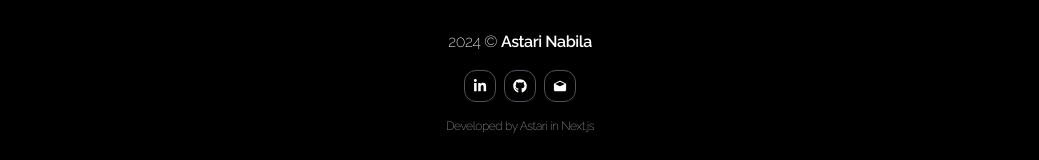
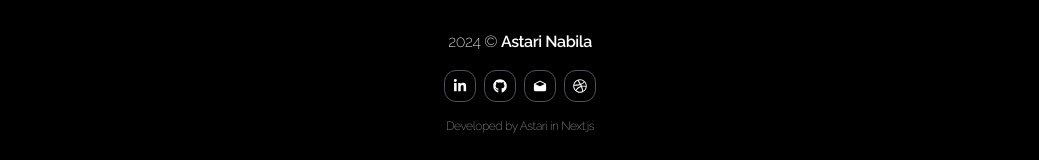
Before and after one commit to astnab/Astari, a Next.js app in the folder resume/: page / in a window 1280 px wide. Shown: the part 2145-2305 px from the top of the page, without its empty margins (120-1159 px from the left). Built offline with nearby package versions, Linux system fonts and the light colour scheme.

Commit message:
added dribbble link

```diff
--- a/resume/src/app/_components/Footer2.jsx
+++ b/resume/src/app/_components/Footer2.jsx
@@ -1,6 +1,6 @@
 import React from "react";
 import Link from "next/link";
-import { FaLinkedinIn, FaGithub } from "react-icons/fa";
+import { FaLinkedinIn, FaGithub, FaDribbble } from "react-icons/fa";
 import { IoMailOpen } from "react-icons/io5";
 
 function Footer2() {
@@ -48,6 +48,17 @@ function Footer2() {
               <IoMailOpen />
             </div>
           </Link>
+
+          <Link
+            href="https://dribbble.com/astnab"
+            className="no-underline text-white"
+            target="_blank"
+            rel="noopener noreferrer"
+          >
+            <div className="lex gap-2 text-sm items-center border-1 border-zinc-600 p-2 font-light rounded-xl transition-all duration-300 ease-in-out hover:border-zinc-white hover:shadow-[0_0_0_1px_#ffffff]">
+              <FaDribbble />
+            </div>
+          </Link>
         </div>
 
         {/* Developer Note Section */}
--- a/resume/src/app/page.js
+++ b/resume/src/app/page.js
@@ -23,8 +23,6 @@ export default function Home() {
         <div className="mt-auto">
           <Footer2 />
         </div>
-
-        {/* <HeroDrawing /> */}
       </div>
     </>
   );
```
